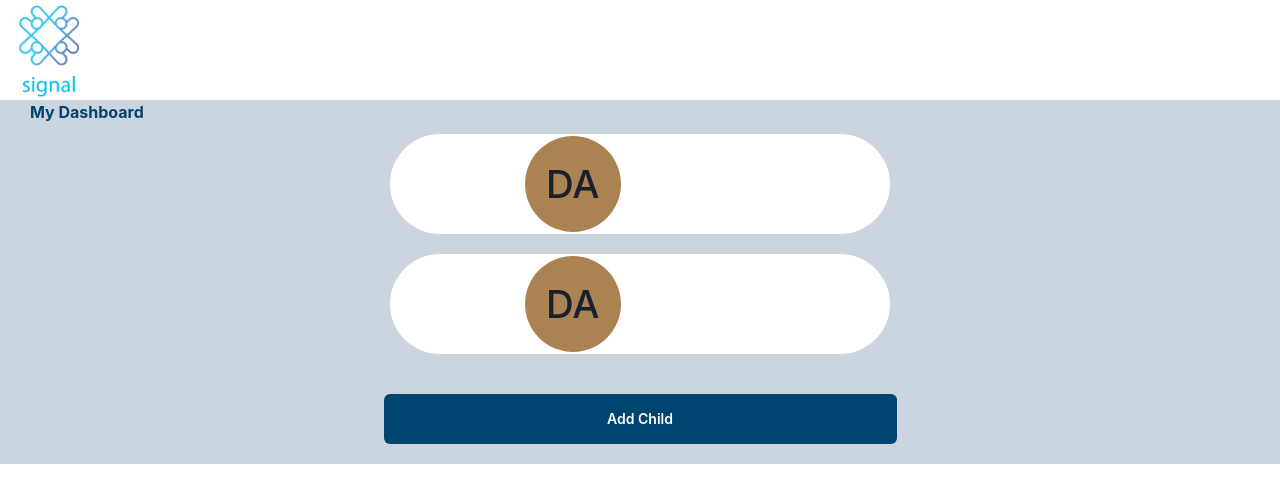
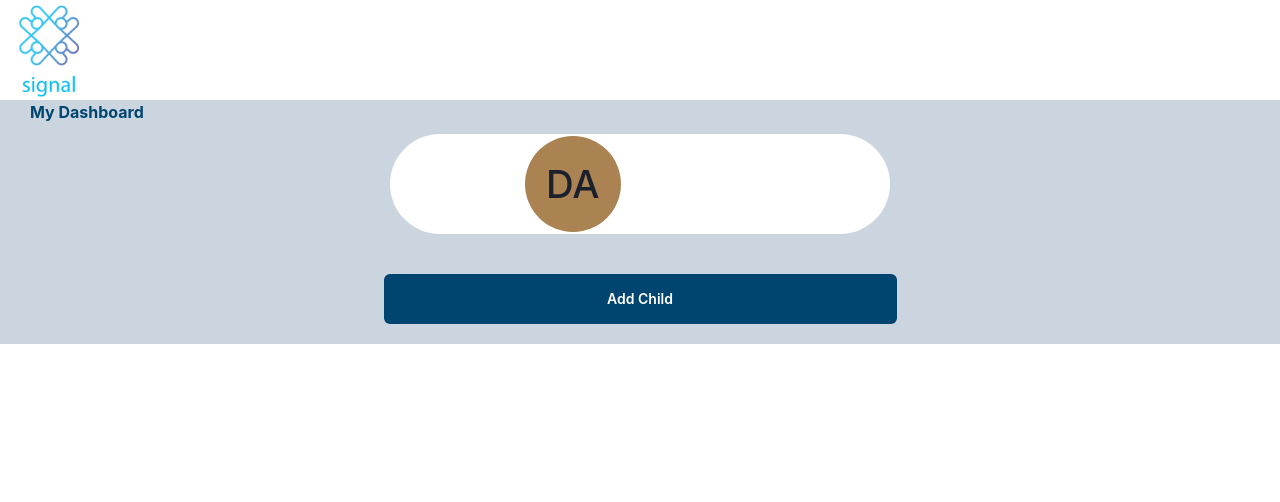
Before and after one commit to kshitizxelp/signal, a React (Vite) app: page /Mydashbord in a window 1280 px wide. Shown: the top 502 px of the page. Built offline with nearby package versions, Linux system fonts and the light colour scheme; some icons are missing.

Commit message:
create child in dashboard

```diff
--- a/src/pages/Mydashbord.tsx
+++ b/src/pages/Mydashbord.tsx
@@ -22,9 +22,22 @@ function Mydashbord() {
 
   const createdata = useSelector<any>((state)=>state?.auth?.createchildData);
   const uploadImg = useSelector<any>((state)=>state?.auth?.upload);
-  const combinedArray = [createdata, uploadImg];
 
-console.log(combinedArray,">>>>>>>");
+  const newObj = {
+    ...createdata,
+    "img":uploadImg
+  }
+console.log("newObj",newObj)
+
+
+  // const combinedArray = [newObj];
+
+
+  const combinedArray = []
+
+  combinedArray.push(newObj)
+
+console.log(combinedArray,"combinedArray");
 
 
 
@@ -66,12 +79,13 @@ console.log(combinedArray,">>>>>>>");
 
         <Box>
 
-        <Text fontSize={16} fontWeight={'bold'} color={'#004570'} ml={30}>My Dashboard</Text>
+        <Text fontSize="16px" fontWeight={'bold'} color={'#004570'} ml="30px">My Dashboard</Text>
         </Box>
 
         {/* {dataObj.map((item) => ( */}
+        {console.log("combinedArray",combinedArray)}
         {combinedArray.map((item,index)=>(
-   <Flex display={'flex'} justifyContent={'center'}>
+   <Flex display={'flex'} justifyContent={'center'} key={index}>
     <Box  display={"flex"}
             flexDirection={"row"}
             justifyContent={"space-evenly"}
@@ -82,10 +96,9 @@ console.log(combinedArray,">>>>>>>");
             height="100px"
             bg={'white'}
             mb="10px"
-            onClick={() => navigateTo(combinedArray[0]?.createdata?.name)} cursor={"pointer"}>
-    <Avatar name='Dan Abrahmov' size='xl' src={uploadImg} />
-    <Text>{combinedArray[0]?.createdata?.name}</Text>
-
+            onClick={() => navigateTo(item?.name)} cursor={"pointer"}>
+    <Avatar name='Dan Abrahmov' size='xl' src={item?.img}/>
+    <Text>{item?.name}</Text>
     </Box>
     </Flex>
 
```
